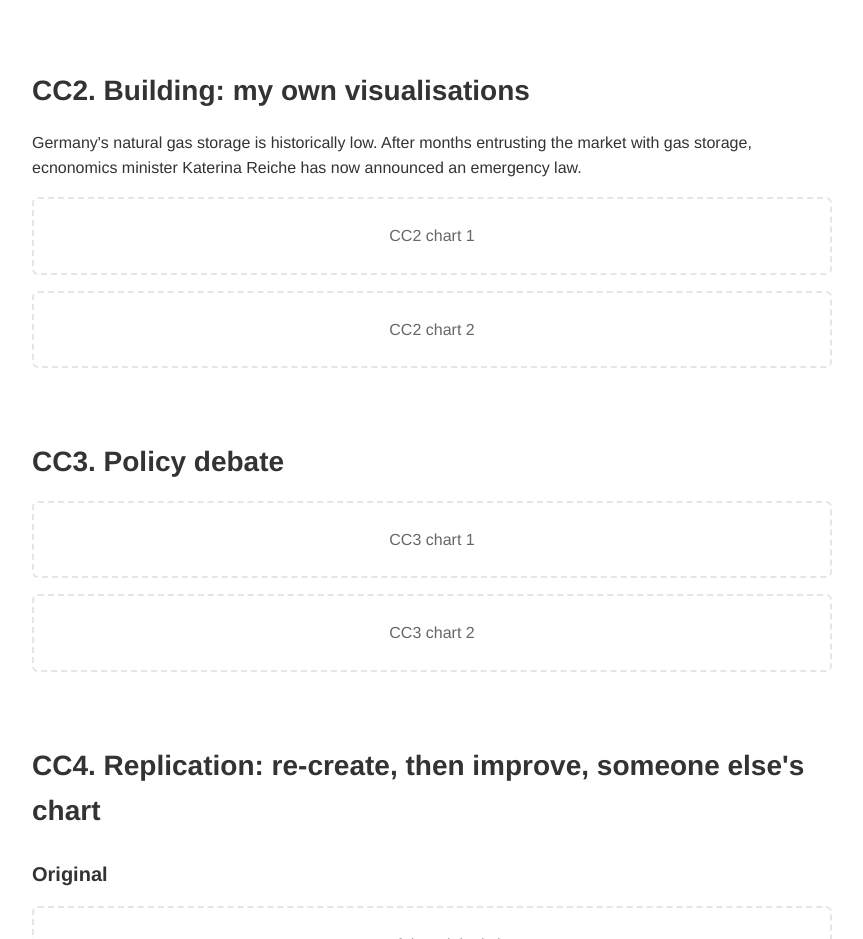
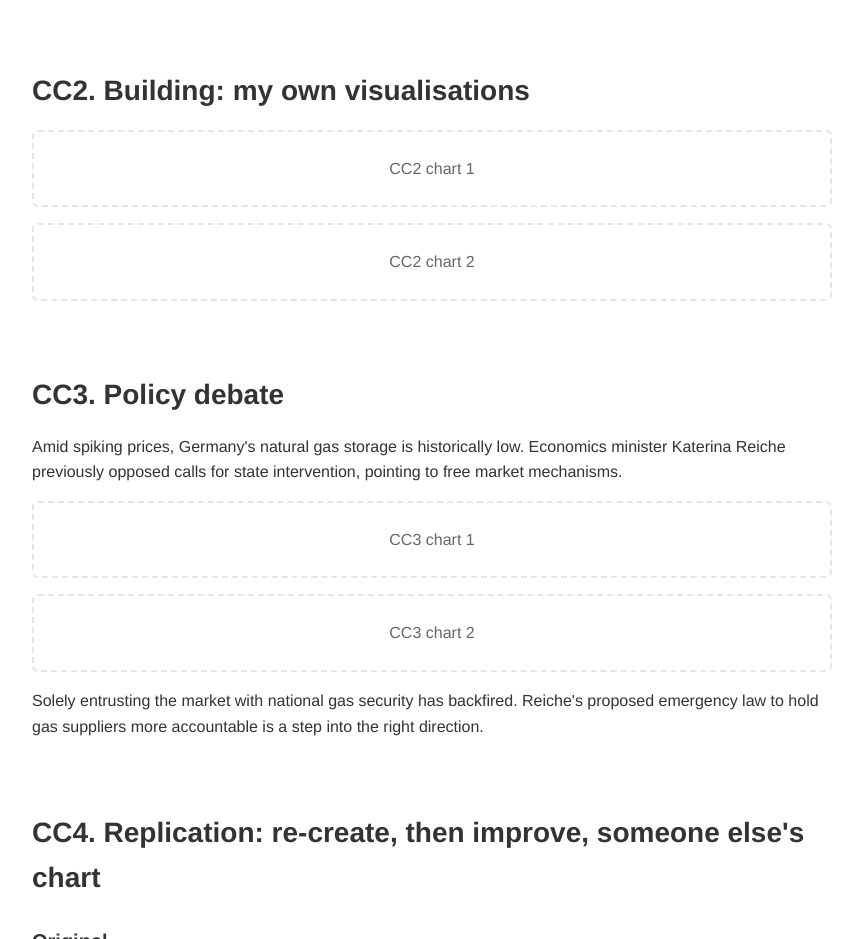
Before and after one commit to roger-schneider/roger-schneider.github.io, a plain HTML site: page portfolio/index.html in a window 1280 px wide. Shown: the part 806-1745 px from the top of the page, without its empty margins (208-1071 px from the left). Drawn offline with Linux system fonts and the light colour scheme; a script that the page names is missing.

Commit message:
finalised cc3

```diff
--- a/portfolio/index.html
+++ b/portfolio/index.html
@@ -58,7 +58,6 @@
         <!-- CC2: two of your own charts (e.g. from the Economics Observatory Data Hub), saved as .json in the repo -->
         <section id="cc2">
             <h2>CC2. Building: my own visualisations</h2>
-            <p>Germany's natural gas storage is historically low. After months entrusting the market with gas storage, ecnonomics minister Katerina Reiche has now announced an emergency law.</p>
             <figure id="cc2_chart1"><div class="placeholder">CC2 chart 1</div></figure>
             <figure id="cc2_chart2"><div class="placeholder">CC2 chart 2</div></figure>
         </section>
@@ -66,10 +65,10 @@
         <!-- CC3: policy topic (max 25 words), two charts, commentary near the charts (max 25 words) -->
         <section id="cc3">
             <h2>CC3. Policy debate</h2>
-            <p><!-- Policy topic, max 25 words --></p>
+            <p>Amid spiking prices, Germany's natural gas storage is historically low. Economics minister Katerina Reiche previously opposed calls for state intervention, pointing to free market mechanisms.</p>
             <figure id="cc3_chart1"><div class="placeholder">CC3 chart 1</div></figure>
             <figure id="cc3_chart2"><div class="placeholder">CC3 chart 2</div></figure>
-            <p><!-- Commentary, max 25 words --></p>
+            <p>Solely entrusting the market with national gas security has backfired. Reiche's proposed emergency law to hold gas suppliers more accountable is a step into the right direction.</p>
         </section>
 
         <!-- CC4: image of original chart, replication, improvement + explanation (max 25 words) -->
```
